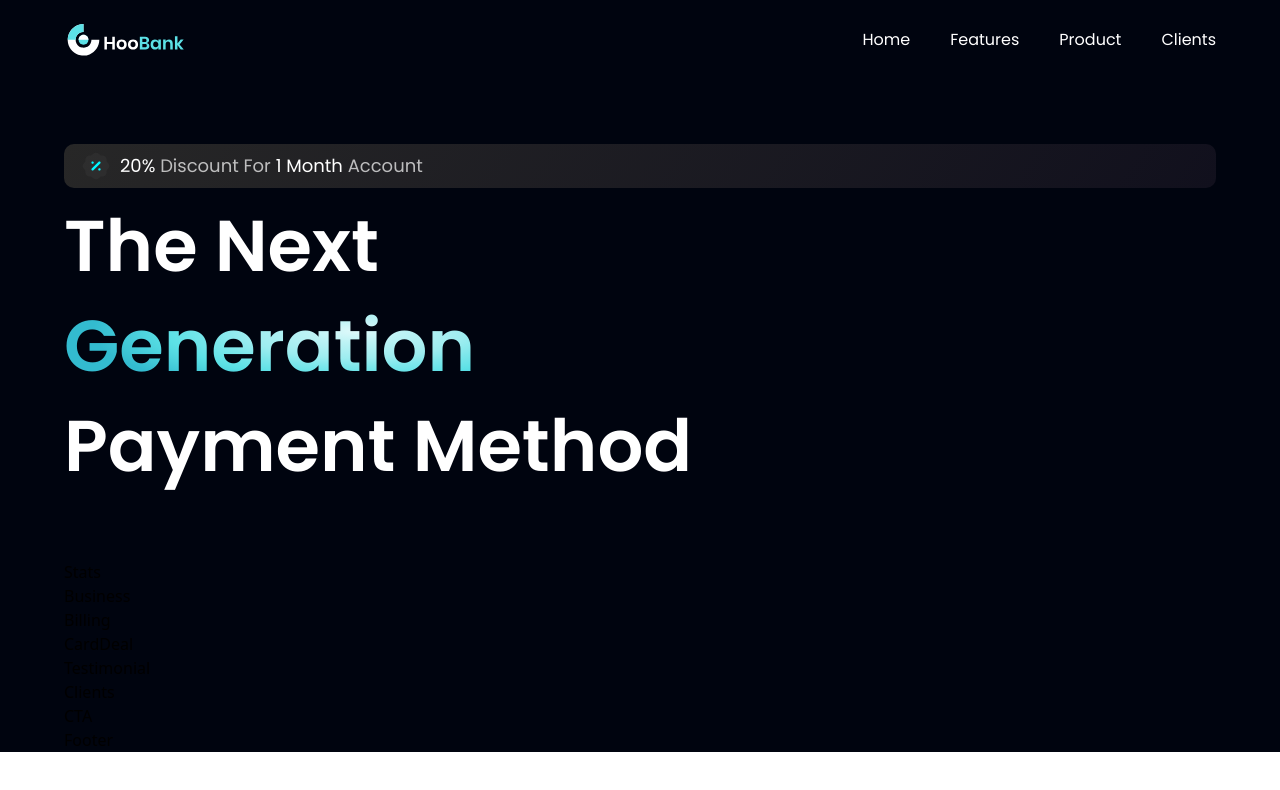
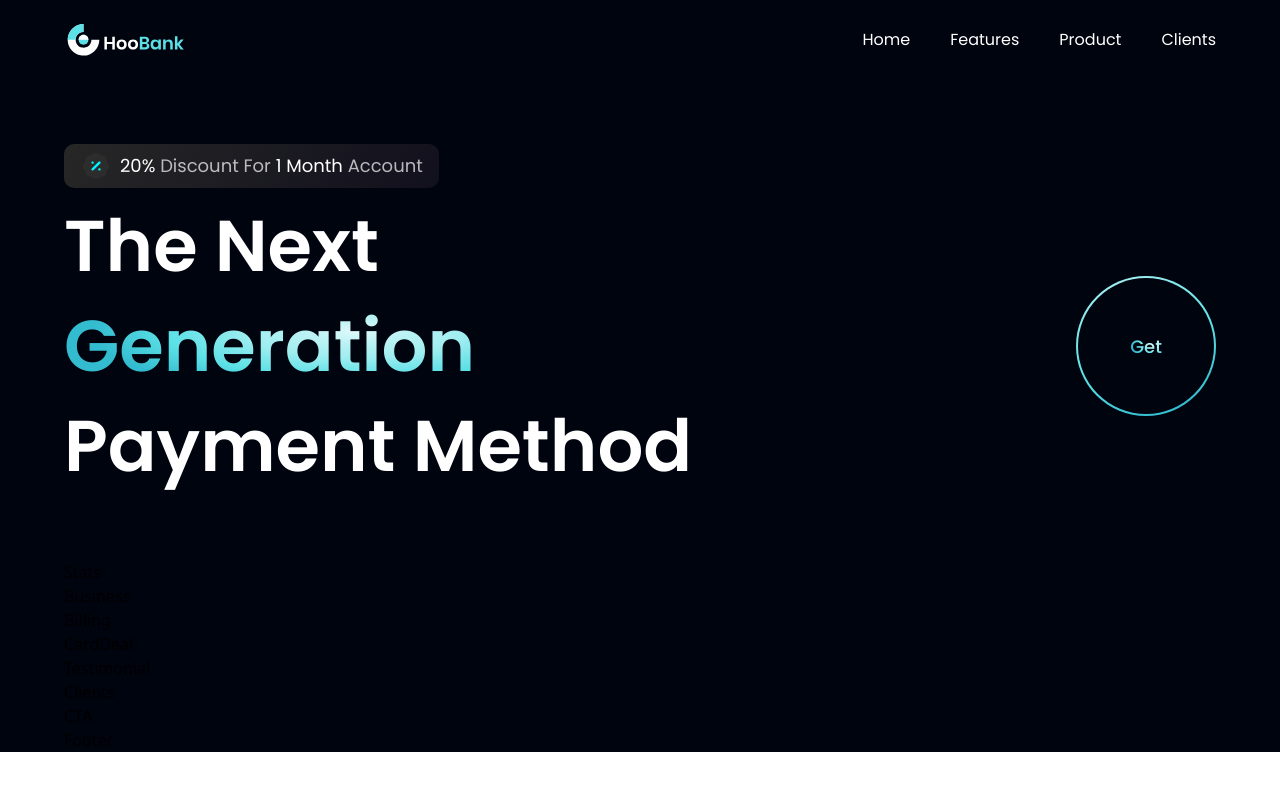
Before and after one commit to JCYhapon/modern-app, a React (Vite) app in the folder modern_app/: page / in a window 1280 px wide. Shown: the top 790 px of the page. Built offline with nearby package versions, Linux system fonts and the light colour scheme.

Commit message:
Latest update for getstarted

```diff
--- a/modern_app/src/components/GetStarted.jsx
+++ b/modern_app/src/components/GetStarted.jsx
@@ -5,8 +5,18 @@ import { arrowUp } from "../assets";
 const GetStarted = () => {
   return (
     <div
-      className={`${styles.flexCenter} W-[140px] h-[140px] rounded-full bg-blue-gradient`}
-    ></div>
+      className={`${styles.flexCenter} w-[140px] h-[140px] rounded-full bg-blue-gradient p-[2px] cursor-pointer`}
+    >
+      <div
+        className={`${styles.flexCenter} flex-col bg-primary w-[100%] h-[100%] rounded-full`}
+      >
+        <div className={`${styles.flexStart} flex-row`}>
+          <p className="font-poppins font-medium text-[18px] leading-[23px] ">
+            <span className="text-gradient">Get</span>
+          </p>
+        </div>
+      </div>
+    </div>
   );
 };
 
--- a/modern_app/src/components/Hero.jsx
+++ b/modern_app/src/components/Hero.jsx
@@ -10,7 +10,7 @@ const Hero = () => {
       className={`flex md:flex-row flex-col ${styles.paddingY}`}
     >
       <div
-        className={`flex-1 $${styles.flexStart} flex-col xl:px-0 sm:px-16 px-6`}
+        className={`flex-1 ${styles.flexStart} flex-col xl:px-0 sm:px-16 px-6`}
       >
         <div className="flex flex-row items-center py-[6px] px-4 bg-discount-gradient rounded-[10px] mb-2">
           <img src={discount} alt="discount" className="w-[32px] h-[32px]" />
```
